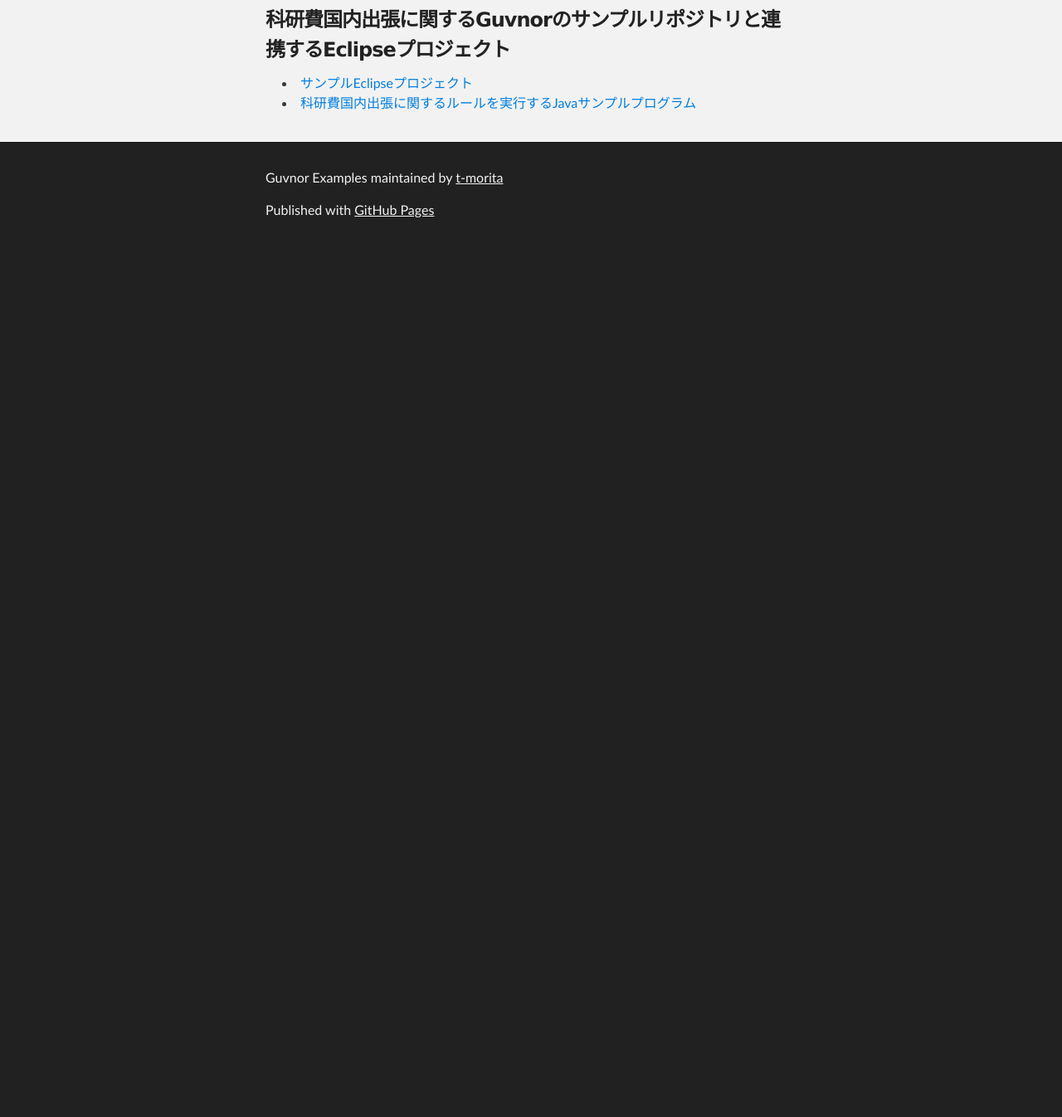
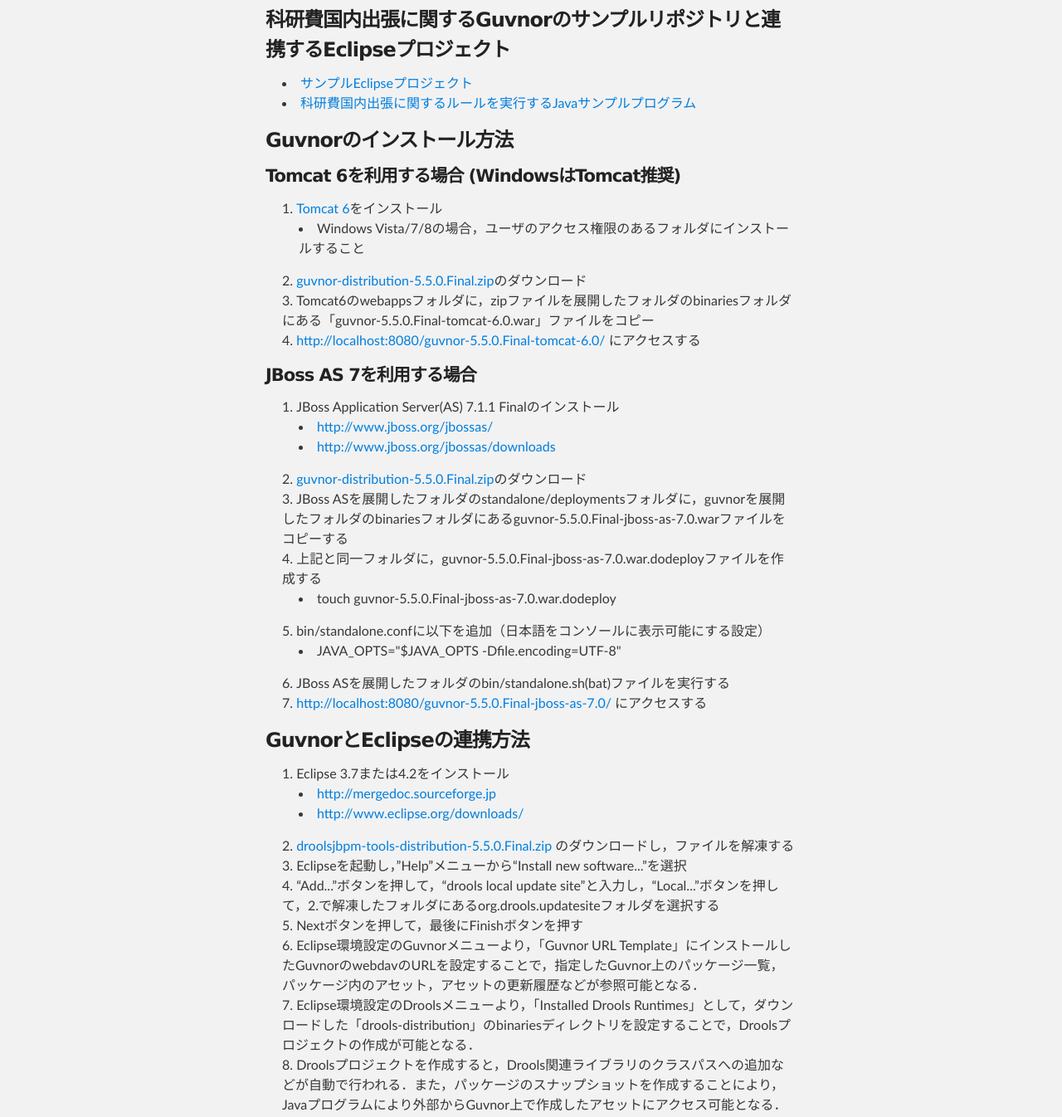
Before and after one commit to t-morita/GuvnorExamples, a plain HTML site: page index.html in a window 1280 px wide. Shown: the part 515-1861 px from the top of the page at 83% size. Before the commit the page ends 815 px from the top, so only its background shows below. Drawn offline with Linux system fonts and the light colour scheme.

```diff
--- a/index.html
+++ b/index.html
@@ -47,7 +47,72 @@
 <ul>
 <li><a href="https://github.com/t-morita/GuvnorExamples/tree/master/KAKENHIDomesticTrip">サンプルEclipseプロジェクト</a></li>
 <li><a href="https://github.com/t-morita/GuvnorExamples/blob/master/KAKENHIDomesticTrip/src/main/java/com/sample/KAKENHIDomesticTripTest.java">科研費国内出張に関するルールを実行するJavaサンプルプログラム</a></li>
+</ul><h3>
+<a name="guvnor%E3%81%AE%E3%82%A4%E3%83%B3%E3%82%B9%E3%83%88%E3%83%BC%E3%83%AB%E6%96%B9%E6%B3%95" class="anchor" href="#guvnor%E3%81%AE%E3%82%A4%E3%83%B3%E3%82%B9%E3%83%88%E3%83%BC%E3%83%AB%E6%96%B9%E6%B3%95"><span class="octicon octicon-link"></span></a>Guvnorのインストール方法</h3>
+
+<h4>
+<a name="tomcat-6%E3%82%92%E5%88%A9%E7%94%A8%E3%81%99%E3%82%8B%E5%A0%B4%E5%90%88-windows%E3%81%AFtomcat%E6%8E%A8%E5%A5%A8" class="anchor" href="#tomcat-6%E3%82%92%E5%88%A9%E7%94%A8%E3%81%99%E3%82%8B%E5%A0%B4%E5%90%88-windows%E3%81%AFtomcat%E6%8E%A8%E5%A5%A8"><span class="octicon octicon-link"></span></a>Tomcat 6を利用する場合 (WindowsはTomcat推奨)</h4>
+
+<ol>
+<li> <a href="http://tomcat.apache.org/download-60.cgi">Tomcat 6</a>をインストール
+
+<ul>
+<li>Windows Vista/7/8の場合，ユーザのアクセス権限のあるフォルダにインストールすること</li>
 </ul>
+</li>
+<li>
+<a href="http://download.jboss.org/drools/release/5.5.0.Final/">guvnor-distribution-5.5.0.Final.zip</a>のダウンロード</li>
+<li>Tomcat6のwebappsフォルダに，zipファイルを展開したフォルダのbinariesフォルダにある「guvnor-5.5.0.Final-tomcat-6.0.war」ファイルをコピー</li>
+<li>
+<a>http://localhost:8080/guvnor-5.5.0.Final-tomcat-6.0/</a> にアクセスする</li>
+</ol><h4>
+<a name="jboss-as-7%E3%82%92%E5%88%A9%E7%94%A8%E3%81%99%E3%82%8B%E5%A0%B4%E5%90%88" class="anchor" href="#jboss-as-7%E3%82%92%E5%88%A9%E7%94%A8%E3%81%99%E3%82%8B%E5%A0%B4%E5%90%88"><span class="octicon octicon-link"></span></a>JBoss AS 7を利用する場合</h4>
+
+<ol>
+<li> JBoss Application Server(AS) 7.1.1 Finalのインストール
+
+<ul>
+<li><a href="http://www.jboss.org/jbossas/">http://www.jboss.org/jbossas/</a></li>
+<li><a href="http://www.jboss.org/jbossas/downloads">http://www.jboss.org/jbossas/downloads</a></li>
+</ul>
+</li>
+<li>
+<a href="http://download.jboss.org/drools/release/5.5.0.Final/">guvnor-distribution-5.5.0.Final.zip</a>のダウンロード</li>
+<li> JBoss ASを展開したフォルダのstandalone/deploymentsフォルダに，guvnorを展開したフォルダのbinariesフォルダにあるguvnor-5.5.0.Final-jboss-as-7.0.warファイルをコピーする</li>
+<li>上記と同一フォルダに，guvnor-5.5.0.Final-jboss-as-7.0.war.dodeployファイルを作成する
+
+<ul>
+<li>touch guvnor-5.5.0.Final-jboss-as-7.0.war.dodeploy</li>
+</ul>
+</li>
+<li>bin/standalone.confに以下を追加（日本語をコンソールに表示可能にする設定）
+
+<ul>
+<li>JAVA_OPTS="$JAVA_OPTS -Dfile.encoding=UTF-8"</li>
+</ul>
+</li>
+<li>JBoss ASを展開したフォルダのbin/standalone.sh(bat)ファイルを実行する</li>
+<li> <a href="http://localhost:8080/guvnor-5.5.0.Final-jboss-as-7.0/">http://localhost:8080/guvnor-5.5.0.Final-jboss-as-7.0/</a> にアクセスする</li>
+</ol><h3>
+<a name="guvnor%E3%81%A8eclipse%E3%81%AE%E9%80%A3%E6%90%BA%E6%96%B9%E6%B3%95" class="anchor" href="#guvnor%E3%81%A8eclipse%E3%81%AE%E9%80%A3%E6%90%BA%E6%96%B9%E6%B3%95"><span class="octicon octicon-link"></span></a>GuvnorとEclipseの連携方法</h3>
+
+<ol>
+<li>Eclipse 3.7または4.2をインストール
+
+<ul>
+<li><a href="http://mergedoc.sourceforge.jp">http://mergedoc.sourceforge.jp</a></li>
+<li><a href="http://www.eclipse.org/downloads/">http://www.eclipse.org/downloads/</a></li>
+</ul>
+</li>
+<li>
+<a href="http://download.jboss.org/drools/release/5.5.0.Final/">droolsjbpm-tools-distribution-5.5.0.Final.zip</a> のダウンロードし，ファイルを解凍する</li>
+<li>Eclipseを起動し，”Help”メニューから“Install new software...”を選択</li>
+<li>“Add...”ボタンを押して，“drools local update site”と入力し，“Local...”ボタンを押して，2.で解凍したフォルダにあるorg.drools.updatesiteフォルダを選択する</li>
+<li>Nextボタンを押して，最後にFinishボタンを押す</li>
+<li>Eclipse環境設定のGuvnorメニューより，「Guvnor URL Template」にインストールしたGuvnorのwebdavのURLを設定することで，指定したGuvnor上のパッケージ一覧，パッケージ内のアセット，アセットの更新履歴などが参照可能となる．</li>
+<li>Eclipse環境設定のDroolsメニューより，「Installed Drools Runtimes」として，ダウンロードした「drools-distribution」のbinariesディレクトリを設定することで，Droolsプロジェクトの作成が可能となる．</li>
+<li>Droolsプロジェクトを作成すると，Drools関連ライブラリのクラスパスへの追加などが自動で行われる．また，パッケージのスナップショットを作成することにより，Javaプログラムにより外部からGuvnor上で作成したアセットにアクセス可能となる．</li>
+</ol>
       </section>
     </div>
 
```
Also changed, not shown: params.json (+1 -1 lines).
